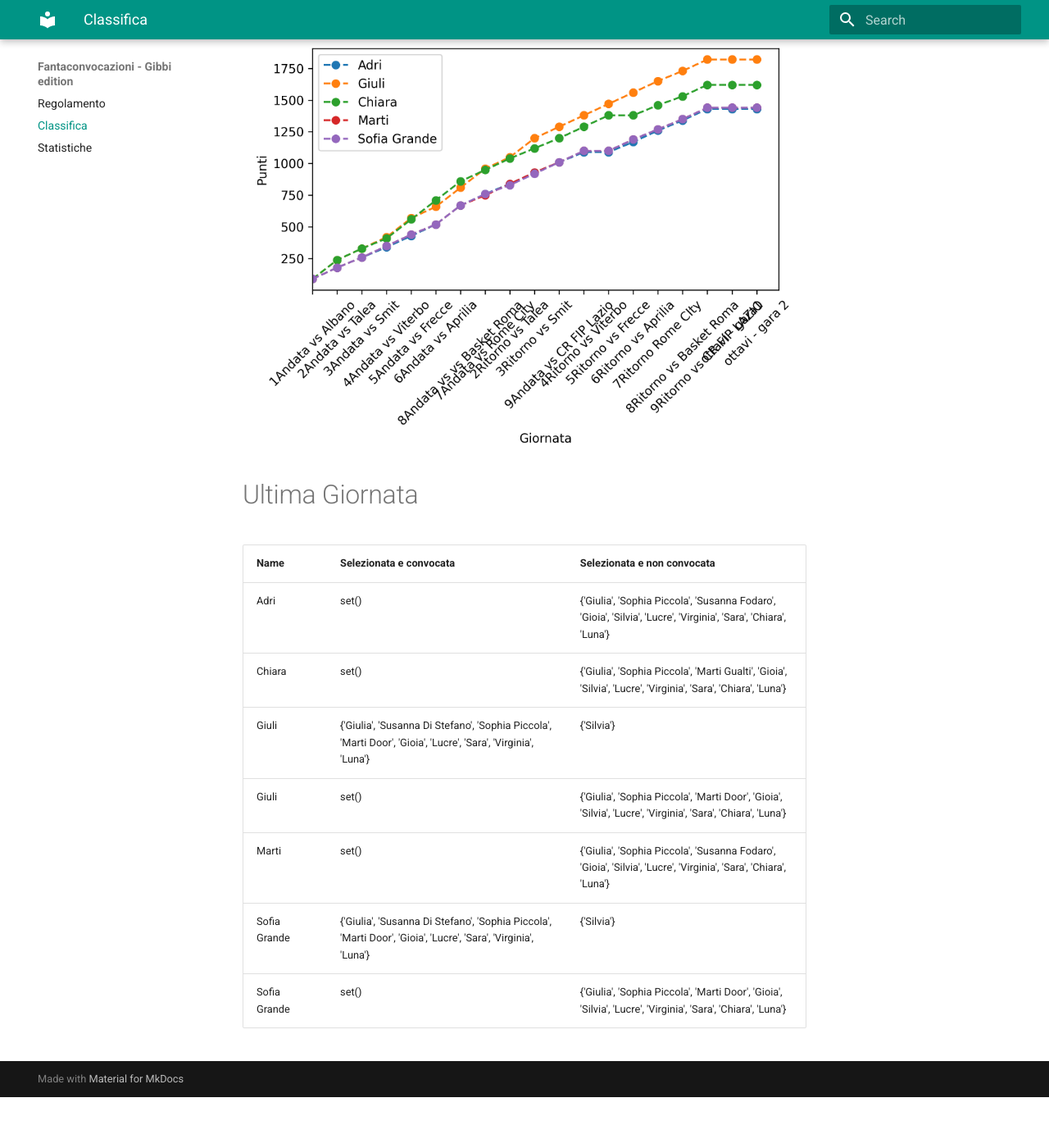
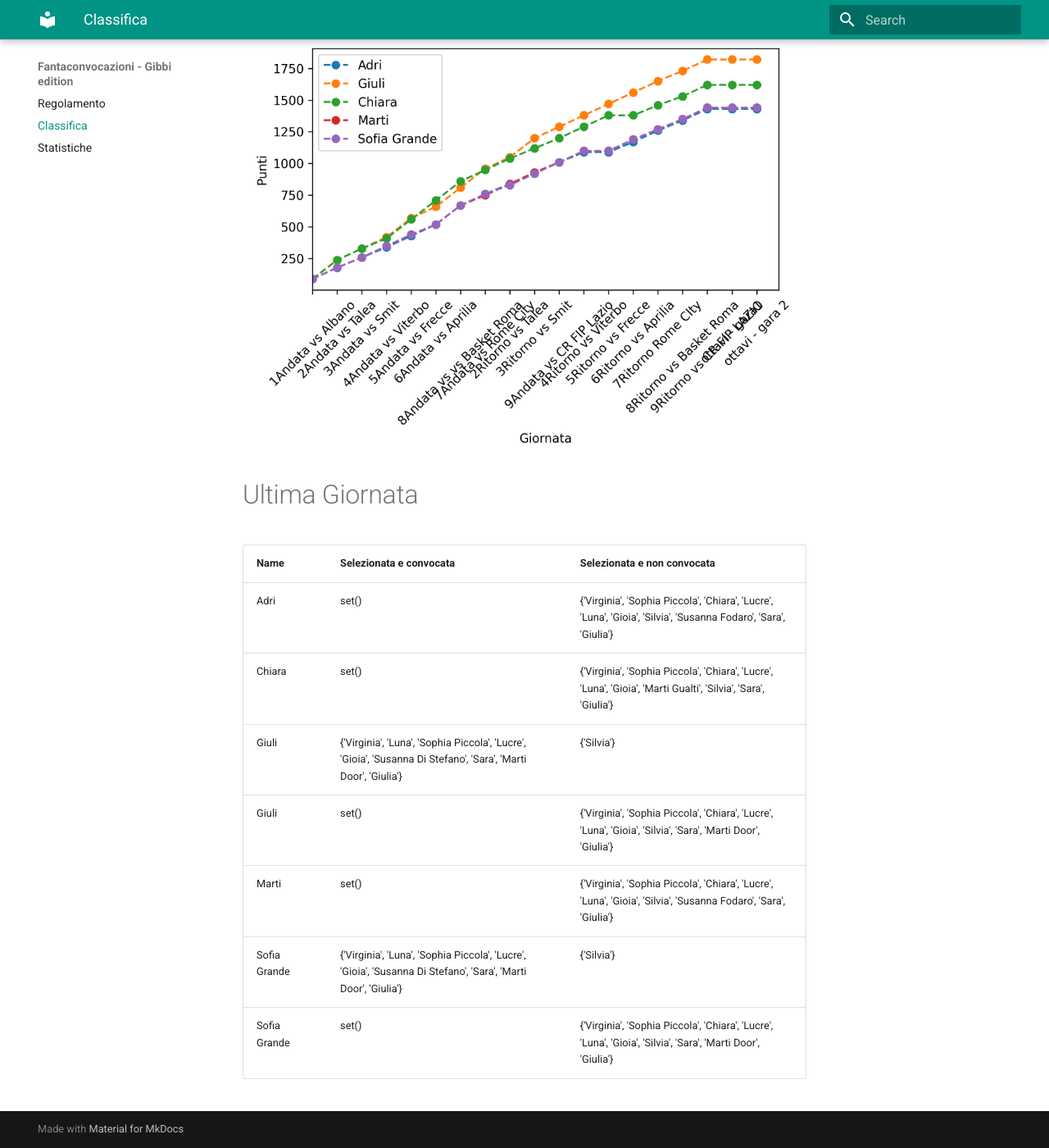
Before and after one commit to martinig94/fantagibbi, an MkDocs documentation site: the page built from docs/Classifica.md, in a window 1280 px wide and 1400 px high, scrolled down 565 px. Shown: the whole window at 82% size. Built offline with MkDocs 1.6.1 and Material for MkDocs 9.7.7, drawn with Linux system fonts in a browser that asks for light colours; before the commit the page ends 1903 px from its top, so only the background shows below that.

Commit message:
Auto-update from main.py

```diff
--- a/docs/Classifica.md
+++ b/docs/Classifica.md
@@ -18,11 +18,11 @@
 <!-- START_TABLE CORRECT -->
 | Name         | Selezionata e convocata                                                                                        | Selezionata e non convocata                                                                                      |
 |:-------------|:---------------------------------------------------------------------------------------------------------------|:-----------------------------------------------------------------------------------------------------------------|
-| Adri         | set()                                                                                                          | {'Giulia', 'Sophia Piccola', 'Susanna Fodaro', 'Gioia', 'Silvia', 'Lucre', 'Virginia', 'Sara', 'Chiara', 'Luna'} |
-| Chiara       | set()                                                                                                          | {'Giulia', 'Sophia Piccola', 'Marti Gualti', 'Gioia', 'Silvia', 'Lucre', 'Virginia', 'Sara', 'Chiara', 'Luna'}   |
-| Giuli        | {'Giulia', 'Susanna Di Stefano', 'Sophia Piccola', 'Marti Door', 'Gioia', 'Lucre', 'Sara', 'Virginia', 'Luna'} | {'Silvia'}                                                                                                       |
-| Giuli        | set()                                                                                                          | {'Giulia', 'Sophia Piccola', 'Marti Door', 'Gioia', 'Silvia', 'Lucre', 'Virginia', 'Sara', 'Chiara', 'Luna'}     |
-| Marti        | set()                                                                                                          | {'Giulia', 'Sophia Piccola', 'Susanna Fodaro', 'Gioia', 'Silvia', 'Lucre', 'Virginia', 'Sara', 'Chiara', 'Luna'} |
-| Sofia Grande | {'Giulia', 'Susanna Di Stefano', 'Sophia Piccola', 'Marti Door', 'Gioia', 'Lucre', 'Sara', 'Virginia', 'Luna'} | {'Silvia'}                                                                                                       |
-| Sofia Grande | set()                                                                                                          | {'Giulia', 'Sophia Piccola', 'Marti Door', 'Gioia', 'Silvia', 'Lucre', 'Virginia', 'Sara', 'Chiara', 'Luna'}     |
+| Adri         | set()                                                                                                          | {'Virginia', 'Sophia Piccola', 'Chiara', 'Lucre', 'Luna', 'Gioia', 'Silvia', 'Susanna Fodaro', 'Sara', 'Giulia'} |
+| Chiara       | set()                                                                                                          | {'Virginia', 'Sophia Piccola', 'Chiara', 'Lucre', 'Luna', 'Gioia', 'Marti Gualti', 'Silvia', 'Sara', 'Giulia'}   |
+| Giuli        | {'Virginia', 'Luna', 'Sophia Piccola', 'Lucre', 'Gioia', 'Susanna Di Stefano', 'Sara', 'Marti Door', 'Giulia'} | {'Silvia'}                                                                                                       |
+| Giuli        | set()                                                                                                          | {'Virginia', 'Sophia Piccola', 'Chiara', 'Lucre', 'Luna', 'Gioia', 'Silvia', 'Sara', 'Marti Door', 'Giulia'}     |
+| Marti        | set()                                                                                                          | {'Virginia', 'Sophia Piccola', 'Chiara', 'Lucre', 'Luna', 'Gioia', 'Silvia', 'Susanna Fodaro', 'Sara', 'Giulia'} |
+| Sofia Grande | {'Virginia', 'Luna', 'Sophia Piccola', 'Lucre', 'Gioia', 'Susanna Di Stefano', 'Sara', 'Marti Door', 'Giulia'} | {'Silvia'}                                                                                                       |
+| Sofia Grande | set()                                                                                                          | {'Virginia', 'Sophia Piccola', 'Chiara', 'Lucre', 'Luna', 'Gioia', 'Silvia', 'Sara', 'Marti Door', 'Giulia'}     |
 <!-- END_TABLE CORRECT -->
```
